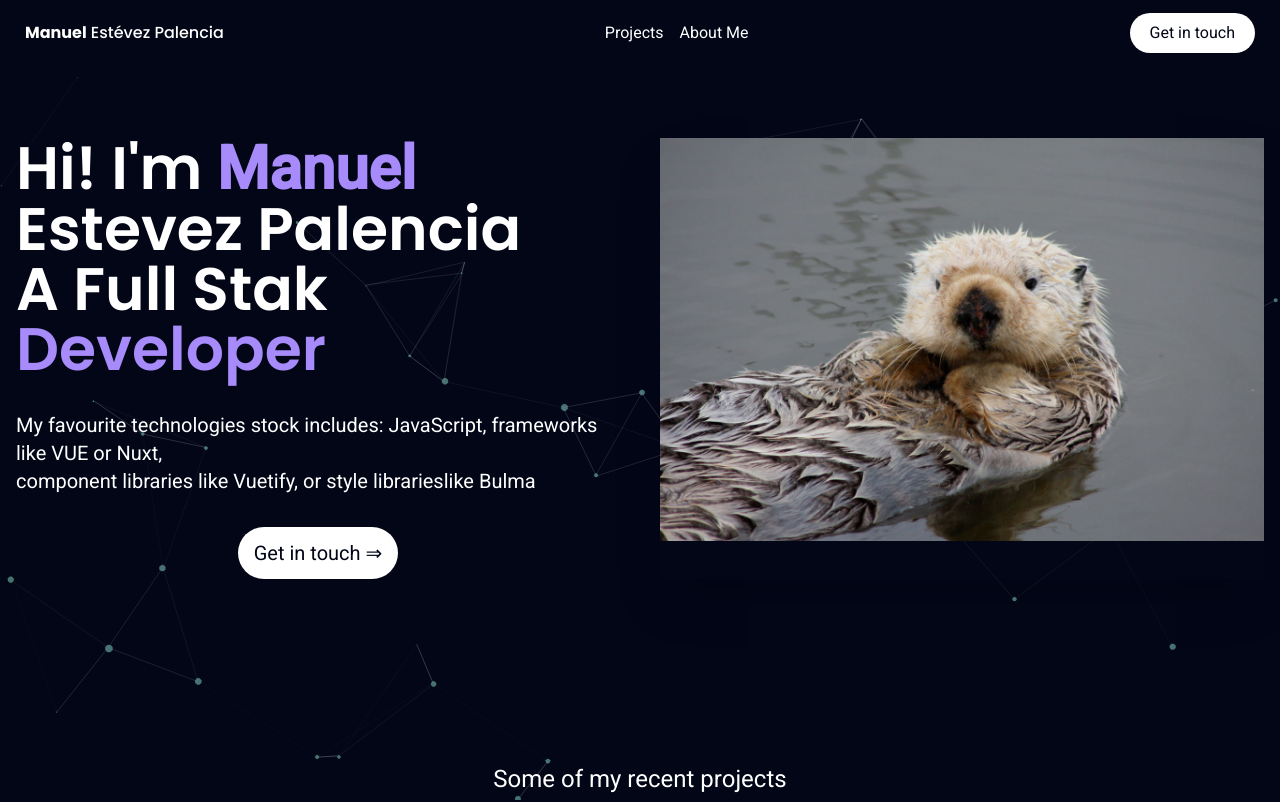
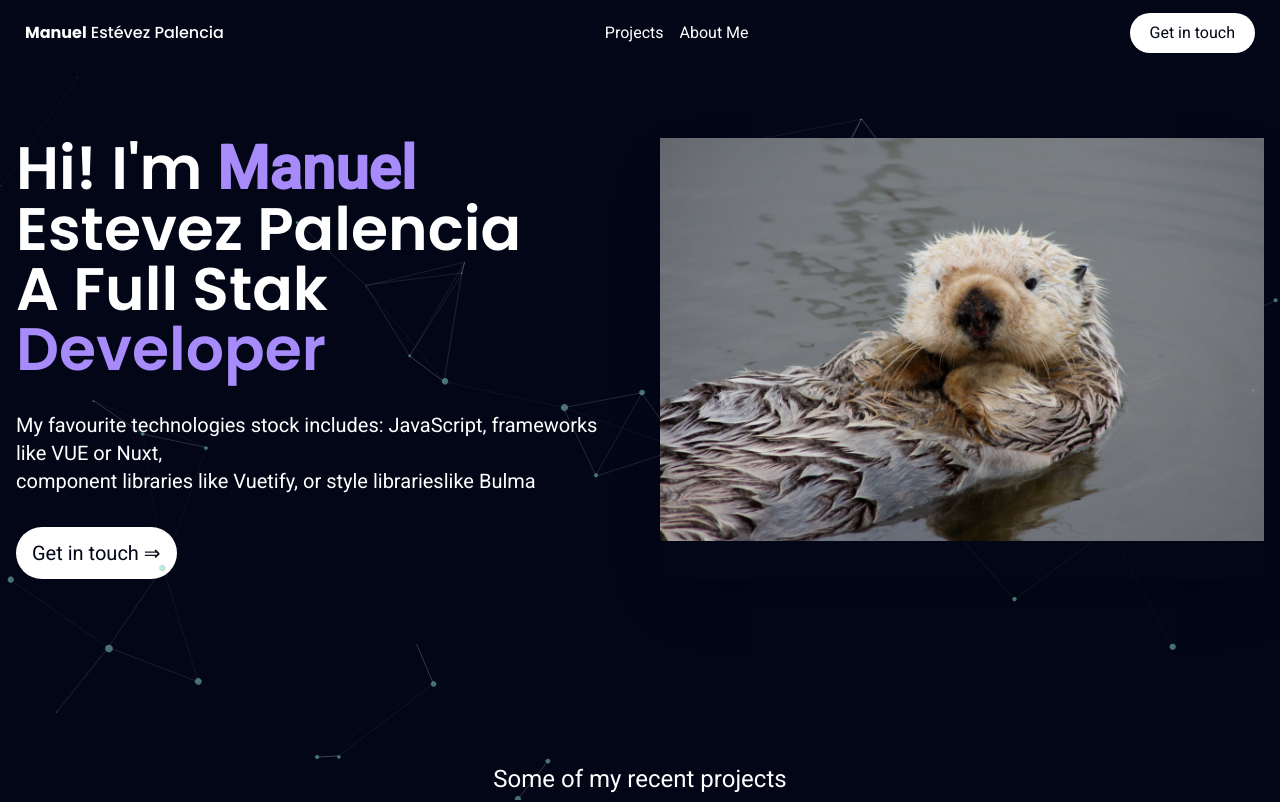
Before and after one commit to Mestpal/portfolio-web, a SvelteKit app: page / in a window 1280 px wide. Shown: the top 802 px of the page. Built offline with nearby package versions, Linux system fonts and the light colour scheme.

Commit message:
fix styles in main & layout

```diff
--- a/src/components/Main.svelte
+++ b/src/components/Main.svelte
@@ -28,7 +28,7 @@
                 component libraries like Vuetify, or style librarieslike Bulma
             </p>
             <a
-                class="blue-shadow mx-auto lg:mr-auto text-base sm:text-lg md:text-xl poppins
+                class="blueShadow mx-auto lg:mr-auto lg:ml-0 text-base sm:text-lg md:text-xl poppins
                 relative overflow-hidden px-4 py-3 group rounded-full bg-white text-slate-950
                 cursor-pointer"
                 href="#"
--- a/src/routes/+layout.svelte
+++ b/src/routes/+layout.svelte
@@ -20,7 +20,7 @@
     >
         <button
             on:click={goTop}
-            class="ml-auto rounded-full bg-slate-900 text-violet-400 px-3 sm:px-4 hover:bg-slate-800 cursor-pointer"
+            class="ml-auto rounded-full aspect-square bg-slate-900 text-violet-400 px-3 sm:px-4 hover:bg-slate-800 cursor-pointer"
         >
             <i class="fa-solid fa-arrow-up grid place-items-center aspect-square" />
         </button>
```
